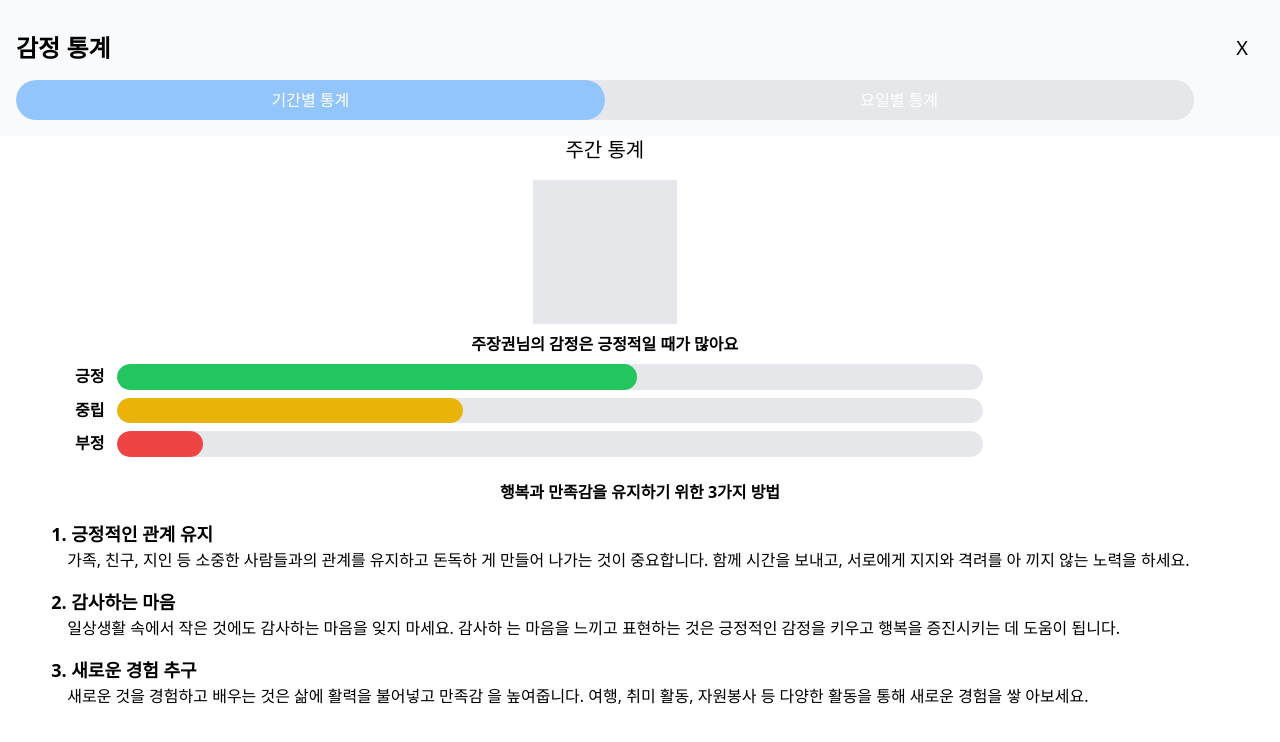
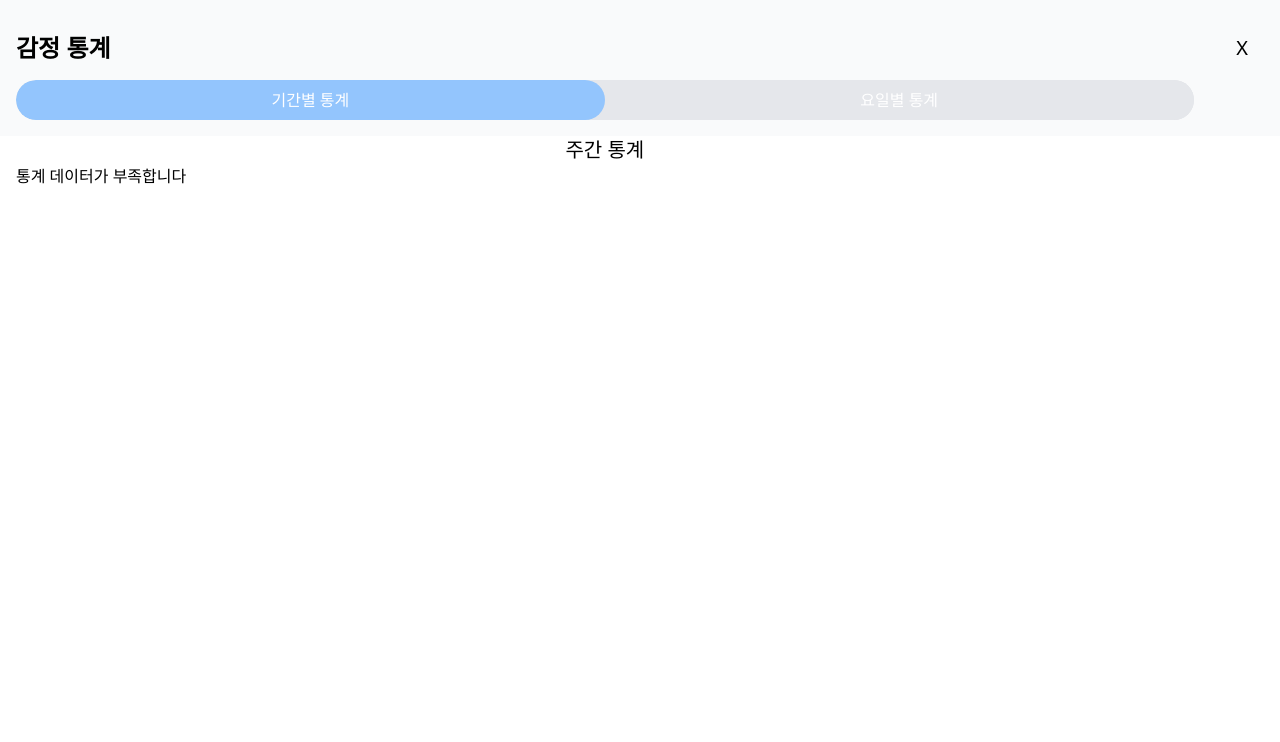
Before and after one commit to JuJangGwon/Nextjs-PWA, a Next.js app: page /main/component/DiaryStatistics in a window 1280 px wide. Shown: the top 742 px of the page. Built offline with nearby package versions, Linux system fonts and the light colour scheme.

Commit message:
주간 감정 분석 기능 업데이트

```diff
--- a/src/app/main/component/DiaryStatistics/page.tsx
+++ b/src/app/main/component/DiaryStatistics/page.tsx
@@ -1,11 +1,152 @@
 "use client";
 
-import { useState } from "react";
+import { useState, useEffect } from "react";
 
-export default function DiaryStatics({ onClickExist }: any) {
+export default function DiaryStatics({ onClickExist, days }: any) {
   const [selected, setSelected] = useState(true);
+  const [status, setStatus] = useState("");
+  useEffect(() => {
+    if (days) {
+      let happy = 0;
+      let angry = 0;
+      let normal = 0;
+      days.forEach((item: any) => {
+        if (item.feel === "happy") {
+          happy++;
+        }
+        if (item.feel === "angry") {
+          angry++;
+        }
+        if (item.feel === "normal") {
+          normal++;
+        }
+      });
+      if (happy > angry && normal < happy) {
+        setStatus("긍정적");
+      } else if (happy < angry && normal < angry) {
+        setStatus("부정적");
+      } else if (happy === angry || (normal > happy && normal > angry)) {
+        setStatus("중립적");
+      }
+    }
+  }, [days]);
+
+  function getHappy() {
     return (
-    <div className="w-full h-full bg-gray-50">
+      <div className="bg-white w-full h-full">
+        <h1 className="my-2 font-bold text-black text-center">
+          행복과 만족감을 유지하기 위한 3가지 방법
+        </h1>
+        <div className="w-[92%] mx-auto my-4">
+          <p className="text-lg font-semibold">
+            1. 긍정적인 관계 유지 <br />
+          </p>
+          <p className="ml-4">
+            가족, 친구, 지인 등 소중한 사람들과의 관계를 유지하고 돈독하 게
+            만들어 나가는 것이 중요합니다. 함께 시간을 보내고, 서로에게 지지와
+            격려를 아 끼지 않는 노력을 하세요.
+          </p>
+        </div>
+        <div className="w-[92%] mx-auto my-4">
+          <p className="text-lg font-semibold">
+            2. 감사하는 마음 <br />
+          </p>
+          <p className="ml-4">
+            일상생활 속에서 작은 것에도 감사하는 마음을 잊지 마세요. 감사하 는
+            마음을 느끼고 표현하는 것은 긍정적인 감정을 키우고 행복을 증진시키는
+            데 도움이 됩니다.
+          </p>
+        </div>
+        <div className="w-[92%] mx-auto my-4">
+          <p className="text-lg font-semibold">
+            3. 새로운 경험 추구 <br />
+          </p>
+          <p className="ml-4">
+            새로운 것을 경험하고 배우는 것은 삶에 활력을 불어넣고 만족감 을
+            높여줍니다. 여행, 취미 활동, 자원봉사 등 다양한 활동을 통해 새로운
+            경험을 쌓 아보세요.
+          </p>
+        </div>
+      </div>
+    );
+  }
+
+  function getAngry() {
+    return (
+      <div className="bg-white h-full">
+        <div className="w-[92%] mx-auto my-4">
+          <div className="w-[92%] mx-auto my-4">
+            <p className="ml-4">
+              현재 부정적인 감정이 압도적으로 높은 상황입니다. 전문가의 도움을
+              받는 것을 우선적으로 고려하는것을 추천합니다.
+            </p>
+          </div>
+          <p className="text-lg font-semibold">
+            1. 전문가의 도움 :<br />
+          </p>
+          <p className="ml-4">
+            지속적인 우울감, 불안감, 스트레스 등을 경험하고 있다면 전문가의
+            상담을 통해 정확한 진단과 치료를 받는 것이 중요합니다.
+            <br />
+            심리 상담, 정신과 치료, 약물 치료 등 다양한 자료 방법을 통해 증상
+            완화와 삶의 질 향상을 도울 수 있습니다.
+          </p>
+        </div>
+        <div className="w-[92%] mx-auto my-4">
+          <p className="text-lg font-semibold">
+            2. 부정적인 감정 감소 :<br />
+          </p>
+          <p className="ml-4">
+            부정적인 사고 방식을 긍정적인 사고방식으로 바꾸는 노력을 해보세요.
+            인지 행동 치료 등을 통해 부정적인 생각을 인시하고 바꾸는 방법을
+            배우고 실철 할 수 있습니다.
+            <br />
+            충분한 휴식과 수면, 규칙적인 운동, 건강한 식습관 등을 통해 몸과
+            마음의 건강을 유지하는 것이 중요합니다.
+          </p>
+        </div>
+      </div>
+    );
+  }
+
+  function getNormal() {
+    return (
+      <div className="bg-white h-full">
+        <div className="w-[92%] mx-auto my-4">
+          <div className="w-[92%] mx-auto my-4">
+            <p className="ml-4"></p>
+          </div>
+          <p className="text-lg font-semibold">
+            1. 균형 잡힌 감정 유지에 집중하세요.:
+            <br />
+          </p>
+          <p className="ml-4">
+            긍정적인 감정 증진 : 좋아하는 활동, 감사 표현, 긍정적인 사고
+            방식등을 통해 긍정적인 감정을 높이세요.
+            <br />
+            중립적인 감정 활용 : 충분한 휴식, 새로운 경험, 목표 설정 등을 통해
+            균형과 재충전을 유지하세요.
+          </p>
+        </div>
+        <div className="w-[92%] mx-auto my-4">
+          <p className="text-lg font-semibold">
+            2. 부정적인 감정 감소 :<br />
+          </p>
+          <p className="ml-4">
+            부정적인 사고 방식을 긍정적인 사고방식으로 바꾸는 노력을 해보세요.
+            인지 행동 치료 등을 통해 부정적인 생각을 인시하고 바꾸는 방법을
+            배우고 실철 할 수 있습니다.
+            <br />
+            충분한 휴식과 수면, 규칙적인 운동, 건강한 식습관 등을 통해 몸과
+            마음의 건강을 유지하는 것이 중요합니다.
+          </p>
+        </div>
+      </div>
+    );
+  }
+
+  return (
+    <div className="w-full h-screen bg-gray-50">
       <div className="flex justify-between pt-8 mx-4">
         <h1 className="text-2xl font-bold">감정 통계</h1>
         <button onClick={() => onClickExist(false)} className="mr-4 text-xl">
@@ -36,66 +177,66 @@ export default function DiaryStatics({ onClickExist }: any) {
         </button>
       </div>
       {selected ? (
-        <div className="bg-white ">
+        <div className="bg-white h-full w-full ">
           <div className="bg-white w-[92%] h-[21rem] mx-4 mt-4">
             <h1 className="mx-auto text-black text-center text-xl text-bold mt-2">
               주간 통계
             </h1>
+            {status !== "" ? (
+              <div>
                 <div className="w-[9rem] h-[9rem] mx-auto bg-gray-200 mt-4"></div>
                 <p className="text-center font-bold my-2">
-              주장권님의 감정은 긍정적일 때가 많아요
+                  {`주장권님의 감정은 ${status}일 때가 많아요`}
                 </p>
                 <div className="flex w-[92%] mx-auto">
                   <p className="mx-3 font-bold ">긍정</p>
                   <div className="w-[80%] h-[1.6rem] bg-gray-200 rounded-full overflow-hidden">
-                <div className="w-[60%] h-[1.6rem] bg-green-500  rounded-full overflow-hidden" />
+                    <div
+                      className={`w-[${
+                        status === "긍정적"
+                          ? "60"
+                          : status === "부정적"
+                          ? "1"
+                          : "20"
+                      }%] h-[1.6rem] bg-green-500  rounded-full overflow-hidden`}
+                    />
                   </div>
                 </div>
                 <div className="flex w-[92%] mx-auto mt-2">
                   <p className="mx-3 font-bold ">중립</p>
                   <div className="w-[80%] h-[1.6rem] bg-gray-200 rounded-full overflow-hidden">
-                <div className="w-[40%] h-[1.6rem] bg-yellow-500  rounded-full overflow-hidden" />
+                    <div
+                      className={`w-[${
+                        status === "긍정적"
+                          ? "30"
+                          : status === "부정적"
+                          ? "30"
+                          : "64"
+                      }%] h-[1.6rem] bg-yellow-500  rounded-full overflow-hidden`}
+                    />
                   </div>
                 </div>
                 <div className="flex w-[92%] mx-auto my-2">
                   <p className="mx-3 font-bold ">부정</p>
                   <div className="w-[80%] h-[1.6rem] bg-gray-200 rounded-full overflow-hidden">
-                <div className="w-[10%] h-[1.6rem] bg-red-500  rounded-full overflow-hidden" />
+                    <div
+                      className={`w-[${
+                        status === "긍정적"
+                          ? "1"
+                          : status === "부정적"
+                          ? "62"
+                          : "20"
+                      }%] h-[1.6rem] bg-red-500  rounded-full overflow-hidden`}
+                    />
                   </div>
                 </div>
               </div>
-          <h1 className="my-2 font-bold text-black text-center">
-            행복과 만족감을 유지하기 위한 3가지 방법
-          </h1>
-          <div className="w-[92%] mx-auto my-4">
-            <p className="text-lg font-semibold">
-              1. 긍정적인 관계 유지 <br />
-            </p>
-            <p className="ml-4">
-              가족, 친구, 지인 등 소중한 사람들과의 관계를 유지하고 돈독하 게
-              만들어 나가는 것이 중요합니다. 함께 시간을 보내고, 서로에게 지지와
-              격려를 아 끼지 않는 노력을 하세요.
-            </p>
-          </div>
-          <div className="w-[92%] mx-auto my-4">
-            <p className="text-lg font-semibold">
-              2. 감사하는 마음 <br />
-            </p>
-            <p className="ml-4">
-              일상생활 속에서 작은 것에도 감사하는 마음을 잊지 마세요. 감사하 는
-              마음을 느끼고 표현하는 것은 긍정적인 감정을 키우고 행복을
-              증진시키는 데 도움이 됩니다.
-            </p>
-          </div>
-          <div className="w-[92%] mx-auto my-4">
-            <p className="text-lg font-semibold">
-              3. 새로운 경험 추구 <br />
-            </p>
-            <p className="ml-4">
-              새로운 것을 경험하고 배우는 것은 삶에 활력을 불어넣고 만족감 을
-              높여줍니다. 여행, 취미 활동, 자원봉사 등 다양한 활동을 통해 새로운
-              경험을 쌓 아보세요.
-            </p>
+            ) : (
+              <h1>통계 데이터가 부족합니다</h1>
+            )}
+            {status === "긍정적" && getHappy()}
+            {status === "부정적" && getAngry()}
+            {status === "중립적" && getNormal()}
           </div>
         </div>
       ) : (
--- a/src/app/main/page.tsx
+++ b/src/app/main/page.tsx
@@ -76,6 +76,8 @@ const days = [
   },
 ];
 
+
+
 export default function Main() {
   const [isEditorOpen, setIsEditorOpen] = useState(false);
   const [isAnalize, setIsAnalize] = useState(true);
@@ -84,7 +86,9 @@ export default function Main() {
 
   return (
     <main className="min-w-[360px] max-w-[600px] mx-auto h-full bg-white">
-      {isStatics && <DiaryStatics onClickExist={() => setIsStatics(false)} />}
+      {isStatics && (
+        <DiaryStatics onClickExist={() => setIsStatics(false)} days={days} />
+      )}
 
       {isEditorOpen &&
         (isAnalize ? (
--- a/src/utils/feelChecker.ts
+++ b/src/utils/feelChecker.ts
@@ -38,6 +38,7 @@ export default function feelChecker(t: string) {
     "불만",
     "성남",
     "악",
+    "불행",
     "울분",
     "실망",
     "불쾌",
```
Also changed, not shown: src/app/main/component/DiaryList/daySelection.tsx (+32 -9 lines), 1 other file (tests, documents, lock files or other folders). Lines whose indentation alone changed are shown as unchanged.
